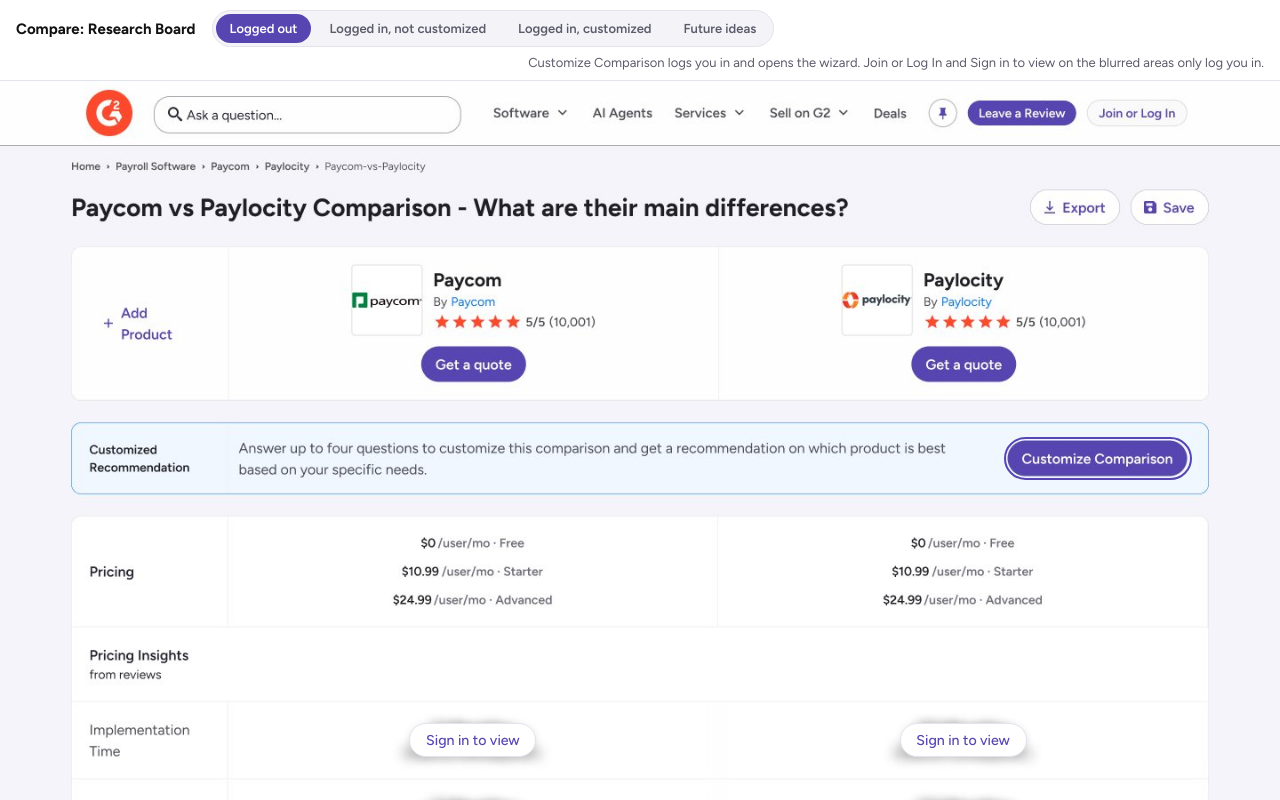
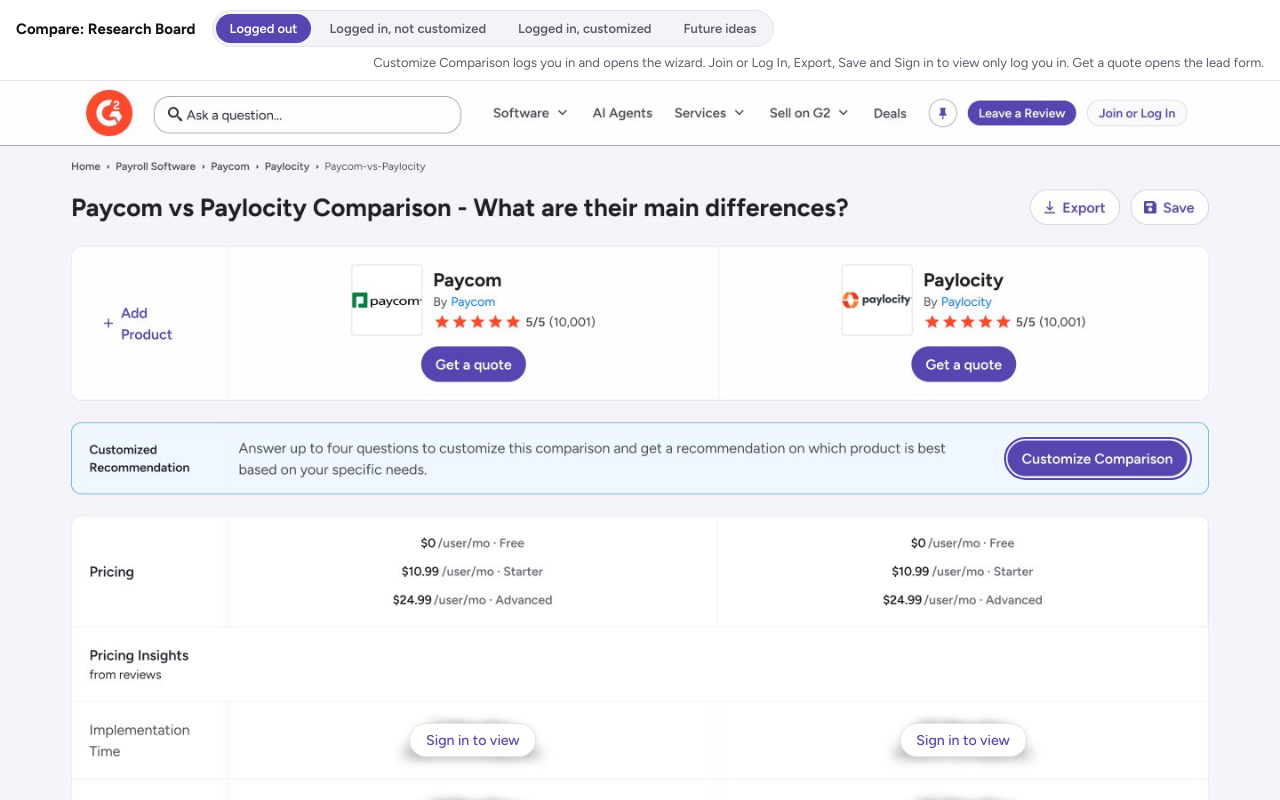
Before and after one commit to asilverberg-G2/Compare-Page, a plain HTML site: page index.html in a window 1280 px wide. Shown: the top 800 px of the page. Drawn offline with Linux system fonts and the light colour scheme.

Commit message:
Add files via upload

```diff
--- a/index.html
+++ b/index.html
@@ -277,9 +277,13 @@
   var SHOTS={
     out:{src:'logged-out.jpg',w:1440,h:7056,hs:[
       {id:'login',label:'Join or Log In',x:1223,y:22,w:112,h:28,go:'new',pulse:false},
+      {id:'export',label:'Export (logs in)',x:1159,y:122,w:101,h:38,go:'new'},
+      {id:'save',label:'Save (logs in)',x:1272,y:122,w:88,h:38,go:'new'},
+      {id:'q1',label:'Get a quote from Paycom',x:474,y:299,w:118,h:40,quote:'Paycom'},
+      {id:'q2',label:'Get a quote from Paylocity',x:1025,y:299,w:118,h:40,quote:'Paylocity'},
       {id:'cust',label:'Customize Comparison (logs in)',x:1134,y:405,w:202,h:39,go:'new',thenWiz:true,pulse:true}
     ].concat([[257,698,550,87],[808,698,551,87],[257,785,550,88],[808,785,551,88],[257,873,550,76],[808,873,551,76],[257,949,550,68],[808,949,551,68],[310,1784,415,120],[257,3196,550,122],[808,3196,551,122],[257,3318,550,122],[808,3318,551,122],[257,3440,550,122],[808,3440,551,122],[257,3562,550,148],[808,3562,551,148],[257,3710,550,98],[808,3710,551,98],[257,3808,550,168],[808,3808,551,168],[257,3976,550,102],[808,3976,551,102],[257,4078,550,122],[808,4078,551,122],[257,4200,550,100],[808,4200,551,100],[257,4300,550,122],[808,4300,551,122]].map(function(c){return {blur:true,label:'Sign in to view',x:c[0],y:c[1],w:c[2],h:c[3],go:'new'}})),
-    hint:'Customize Comparison logs you in and opens the wizard. Join or Log In and Sign in to view on the blurred areas only log you in.'},
+    hint:'Customize Comparison logs you in and opens the wizard. Join or Log In, Export, Save and Sign in to view only log you in. Get a quote opens the lead form.'},
     'new':{src:'logged-in-new.jpg',w:1440,h:7033,hs:[
       {id:'cust',label:'Customize Comparison',x:1134,y:405,w:202,h:39,wiz:true,pulse:true}
     ],hint:'Click Customize Comparison to open the wizard. Submitting it shows the customized page.'},
@@ -372,7 +376,7 @@
     stickyEl.style.left=(sr.left+(c.pageX-c.cardX*k)*s)+'px';
     stickyEl.style.top=top+'px';
     var sh=document.getElementById('stkhs'),sw=c.w*k*s;
-    sh.hidden=!(show&&state==='future');
+    sh.hidden=!(show&&(state==='future'||state==='out'));
     sh.style.left=stickyEl.style.left;sh.style.top=top+'px';sh.style.width=sw+'px';sh.style.height=(c.h*k*s)+'px';
     if(!sh.children.length)[['Paycom',553,34,103,32],['Paylocity',1061,34,103,32]].forEach(function(q){
       var b=el('button','hs');b.type='button';b.setAttribute('aria-label','Get a quote from '+q[0]);
```
